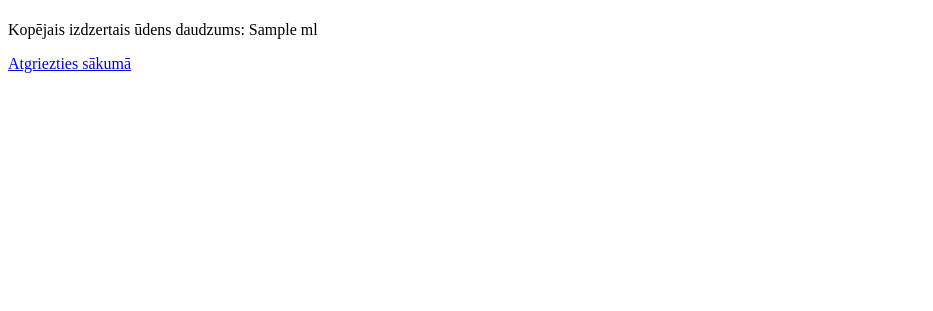
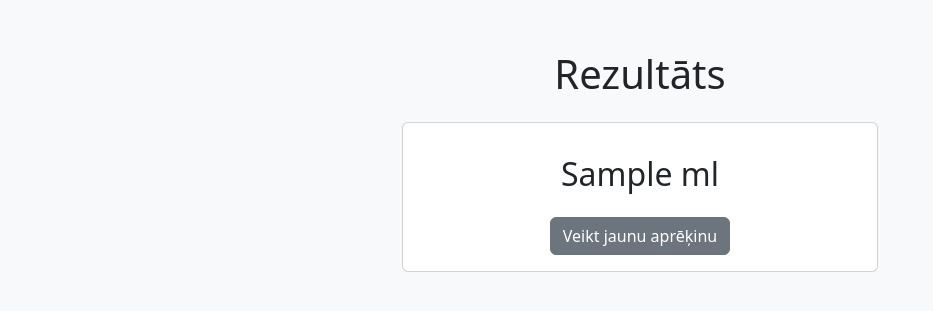
Before and after one commit to OfficalDzerais/CS2-Armory-Pass-Elemental-Sticker-Calculator, a Flask app: template Templates/result.html in a window 1280 px wide. Shown: the top 311 px of the page, without its empty margins (0-933 px from the left). Run offline with Flask 3, Linux system fonts and the light colour scheme; the template is opened without the code that fills it: most values are stand-ins (such as "Sample title", 1, 10 or a date in 2020).

Commit message:
Update result.html

```diff
--- a/Templates/result.html
+++ b/Templates/result.html
@@ -1,12 +1,12 @@
-<!DOCTYPE html>
-<html lang="lv">
-<head>
-    <meta charset="UTF-8">
-    <title>Rezultāts</title>
-</head>
-<body>
-    <h1>{{ message }}</h1>
-    <p>Kopējais izdzertais ūdens daudzums: {{ recommended_intake }} ml</p>
-    <a href="/">Atgriezties sākumā</a>
-</body>
-</html>
+{% extends "base.html" %}
+{% block title %}Rezultāts{% endblock %}
+{% block content %}
+  <h1 class="text-center mb-4">Rezultāts</h1>
+  <div class="card">
+    <div class="card-body text-center">
+      <p class="mb-3">{{ message }}</p>
+      <h2>{{ recommended_intake }} ml</h2>
+      <a href="{{ url_for('index') }}" class="btn btn-secondary mt-3">Veikt jaunu aprēķinu</a>
+    </div>
+  </div>
+{% endblock %}
```
